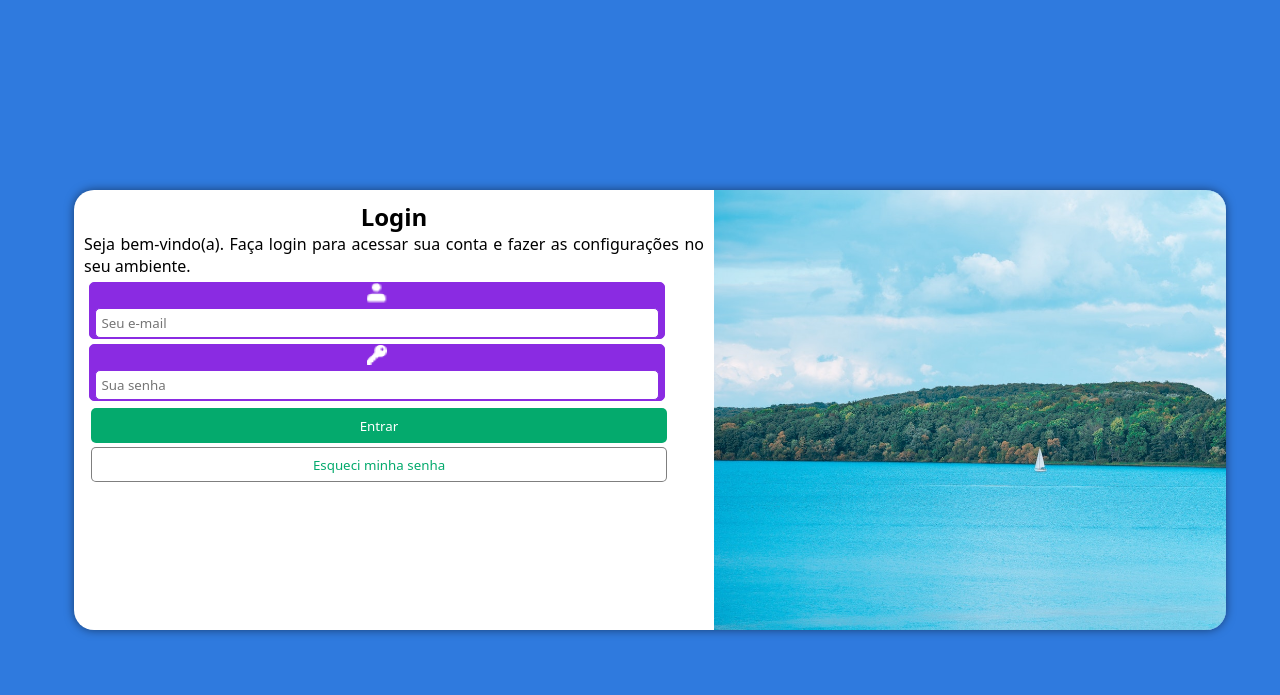
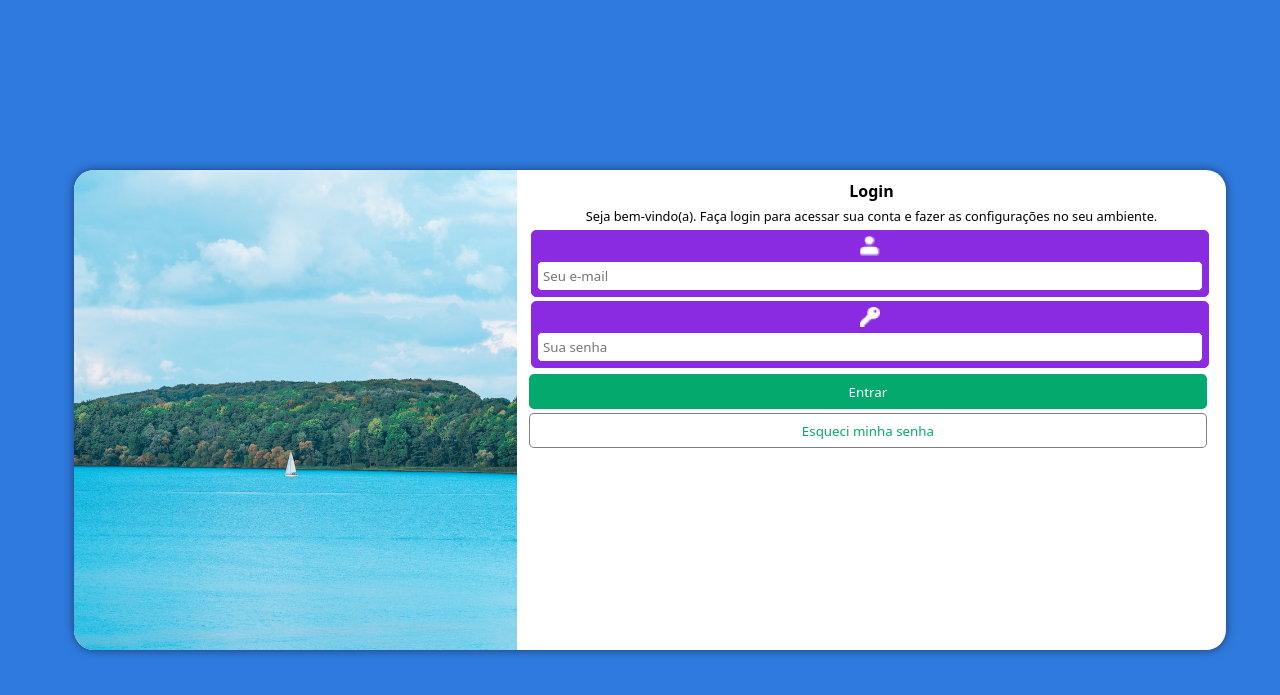
Before and after one commit to RaySidney/ProjetoLogin, a PHP site: page / in a window 1280 px wide. Shown: the top 695 px of the page. Run offline with PHP 8.4, Linux system fonts and the light colour scheme.

Commit message:
Update style.css

```diff
--- a/estilos/style.css
+++ b/estilos/style.css
@@ -36,6 +36,8 @@ section#login{
     border-radius: 20px;
     margin: 10px;
     box-shadow: 0px 0px 10px rgba(0, 0, 0, 0.5);
+    transition: width 1s, height 1s;
+    transition-timing-function: ease;
 }
 section#login > div#imagem{
     background: #2F7ADE url(../imagens/fundo.jpg) no-repeat;
@@ -44,28 +46,31 @@ section#login > div#imagem{
 
 }
 section#login > div#formulario{
-    height: 300px;
     text-align: justify;
-    padding: 10px;
+    margin: 10px;
+
 }
 section#login > div#formulario > h1{
     text-align: center;
+    font-size: 1em;
+}
+section#login > div#formulario p{
+    text-align: center;
+    font-size: 0.8em;
 }
 form{
-    margin: 5px;
-    width: 220px;
+    text-align: center;
+    width: 80%;
 }
 .linha{
     border: 1px solid blueviolet;
     border-radius: 5px;
     text-align: center;
-    margin: auto;
     margin-bottom: 5px;
     background-color: blueviolet;
-    width: 220px;
+    width: 120%;
 }
 .textbox{
-    width: 170px;
     border-radius: 5px;
 }
 input[type=email]:focus, input[type=password]:focus {
@@ -81,7 +86,6 @@ input[type=button], input[type=submit], input[type=reset] {
     margin: 2px;
     text-decoration: none;
     cursor: pointer;
-    width:220px;
     height: 35px;
   }
 
@@ -93,17 +97,22 @@ input[type=button], input[type=submit], input[type=reset] {
 #butaorecuperar{
     background-color: white;
     border: 1px solid rgba(0, 0, 0, 0.5);
-    color: #04AA6D
+    color: #04AA6D;
+    width: 123%;
 }
 #butaorecuperar:hover{
     background-color: gray;
     color: white;
 }
+
 input#iemail.textbox, input#isenha.textbox{
     border: 1px solid blueviolet;
-    width: 210px;
     padding: 5px;
+    width: 100%;
+}
 
+input[type=button], input[type=submit], input[type=reset] {
+    width: 120%;
 }
 
 @media only screen and (min-width: 481px) {
@@ -111,28 +120,35 @@ input#iemail.textbox, input#isenha.textbox{
         font-size: 1em;
     }
     section#login{
-        width: 90vw;
-        height: 55vh;
+        display: flex;
+        width: 90%;
+        height: 60%;
     }
     section#login >div#formulario{
-        width: 50vw;
-        height: 55vh;
-        transform: translate(0%, -100%)
+        width: 70%;
+        height: 100%;
+
     }
     section#login > div#imagem{
-        width: 50vw;
-        height: 55vh;
-        transform: translate(100%, 0%);
+        width: 45%;
+        height: 100%;
+        background: url(/imagens/fundo.jpg) no-repeat center;
+        background-size: cover;
 
     }
     .linha{
-        width: 45vw;
+        width: 123%;
+        margin: 4px;
+        padding: 5px;
     }
     input#iemail.textbox, input#isenha.textbox{
-        width: 44vw;
+        width: 100%;
     }
 
     input[type=button], input[type=submit], input[type=reset] {
-        width: 45vw;
+        width: 123%;
+    }
+    p{
+        margin: 5px;
     }
 }
```
